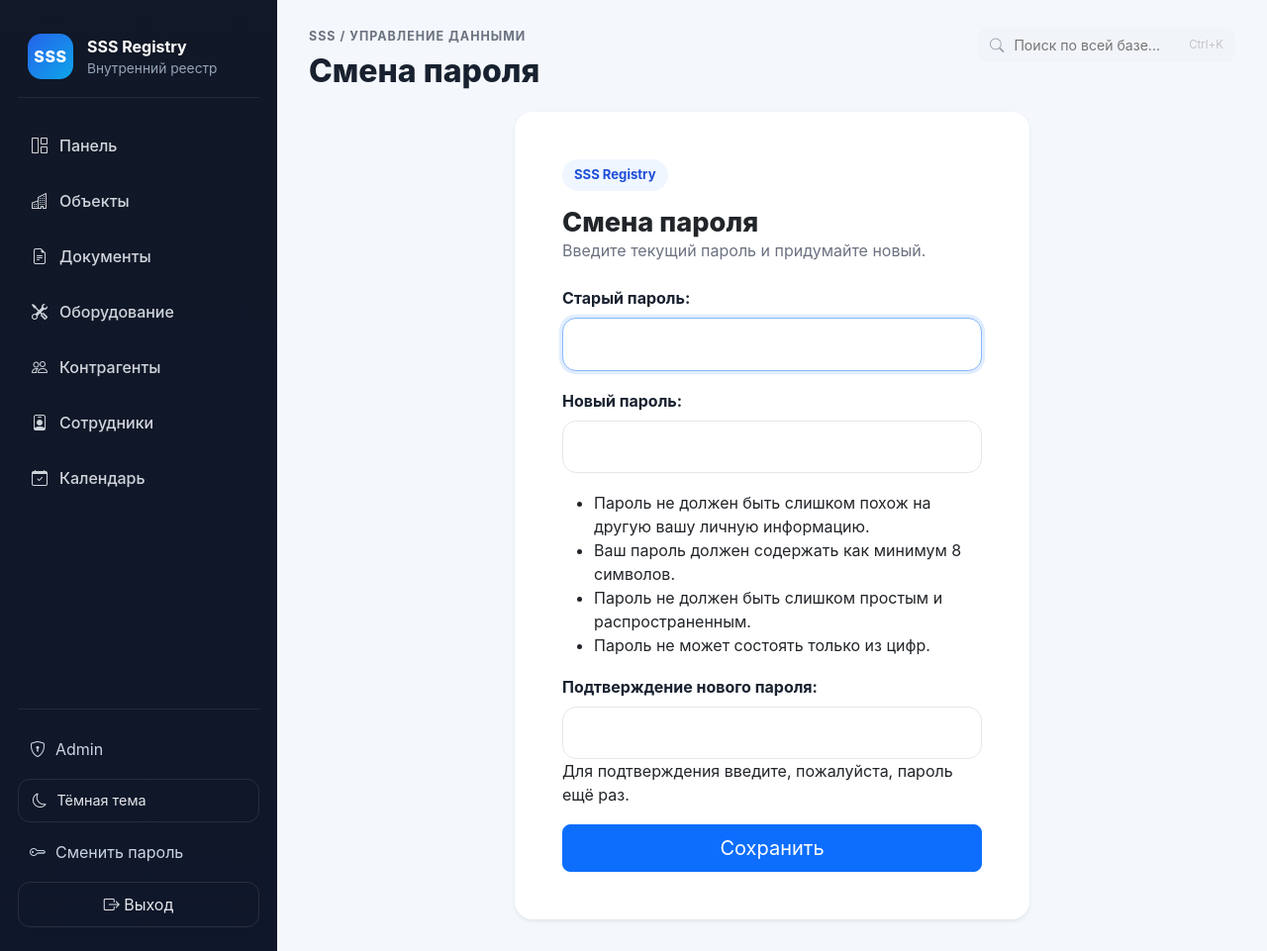
After one commit to CallMeCarizma/SSS_Reg, a Django app: page /accounts/password_change/ in a window 1280 px wide. The commit adds this page. Shown: the whole page at 99% size. Run offline with Django 5.2, Linux system fonts and the light colour scheme; the visitor is signed in with stand-in values (Sample User, id 1).

Commit message:
Add password change page for logged-in users
Add a self-service password change link in the sidebar so users
aren't dependent on an admin to rotate their own credentials.

```diff
--- a/sss_core/urls.py
+++ b/sss_core/urls.py
@@ -9,6 +9,19 @@ urlpatterns = [
 
     path("accounts/login/", auth_views.LoginView.as_view(template_name="registration/login.html"), name="login"),
     path("accounts/logout/", auth_views.LogoutView.as_view(next_page="/accounts/login/"), name="logout"),
+    path(
+        "accounts/password_change/",
+        auth_views.PasswordChangeView.as_view(
+            template_name="registration/password_change_form.html",
+            success_url="/accounts/password_change/done/",
+        ),
+        name="password_change",
+    ),
+    path(
+        "accounts/password_change/done/",
+        auth_views.PasswordChangeDoneView.as_view(template_name="registration/password_change_done.html"),
+        name="password_change_done",
+    ),
 
     path("", include("registry.urls")),
 ]
--- a/templates/base.html
+++ b/templates/base.html
@@ -76,6 +76,11 @@
       </button>
 
       {% if user.is_authenticated %}
+      <a href="/accounts/password_change/" class="sidebar-link mt-2">
+        <i class="bi bi-key"></i>
+        <span>Сменить пароль</span>
+      </a>
+
       <form method="post" action="/accounts/logout/" class="mt-2">
         {% csrf_token %}
         <button class="btn btn-sidebar-logout w-100" type="submit">
--- /dev/null
+++ b/templates/registration/password_change_form.html
@@ -0,0 +1,23 @@
+{% extends 'base.html' %}
+{% block title %}Смена пароля{% endblock %}
+{% block page_title %}Смена пароля{% endblock %}
+
+{% block content %}
+<div class="auth-wrap">
+  <div class="auth-card card border-0 shadow-sm">
+    <div class="card-body p-4 p-md-5">
+      <div class="mb-4">
+        <div class="auth-badge">SSS Registry</div>
+        <h2 class="auth-title mt-3">Смена пароля</h2>
+        <p class="auth-text mb-0">Введите текущий пароль и придумайте новый.</p>
+      </div>
+
+      <form method="post" class="form-modern">
+        {% csrf_token %}
+        {{ form.as_p }}
+        <button class="btn btn-primary w-100 btn-lg" type="submit">Сохранить</button>
+      </form>
+    </div>
+  </div>
+</div>
+{% endblock %}
```
Also changed, not shown: templates/registration/password_change_done.html (added, +16 -0 lines).
